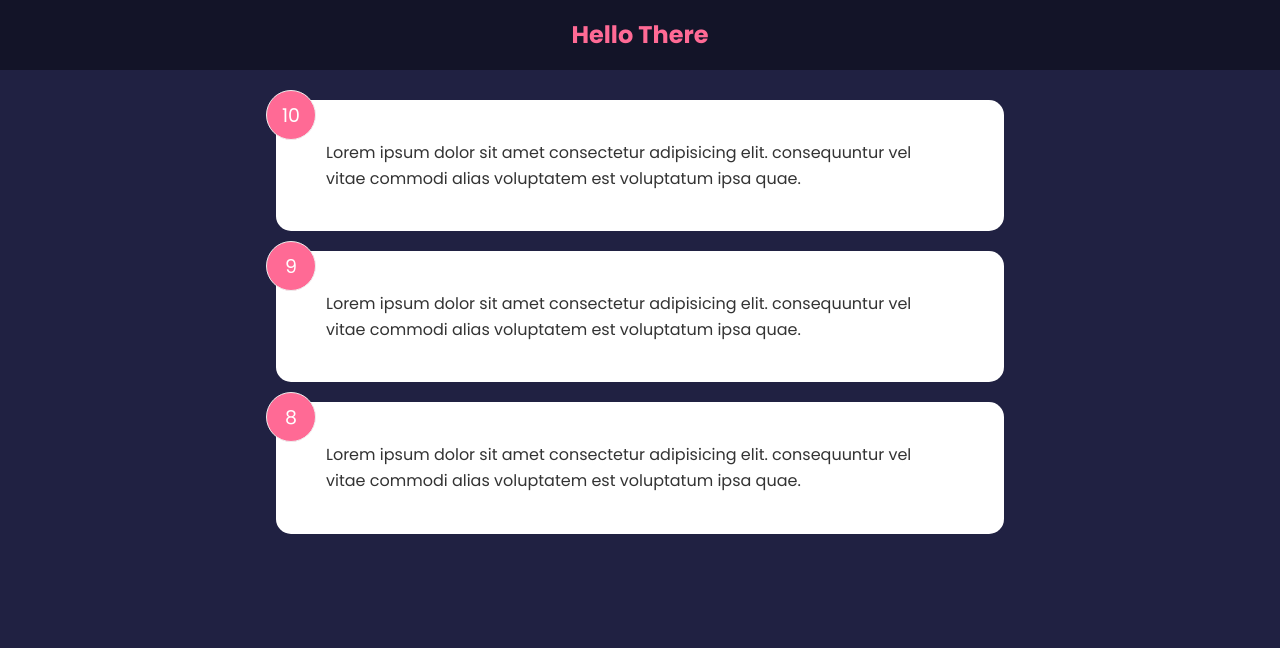
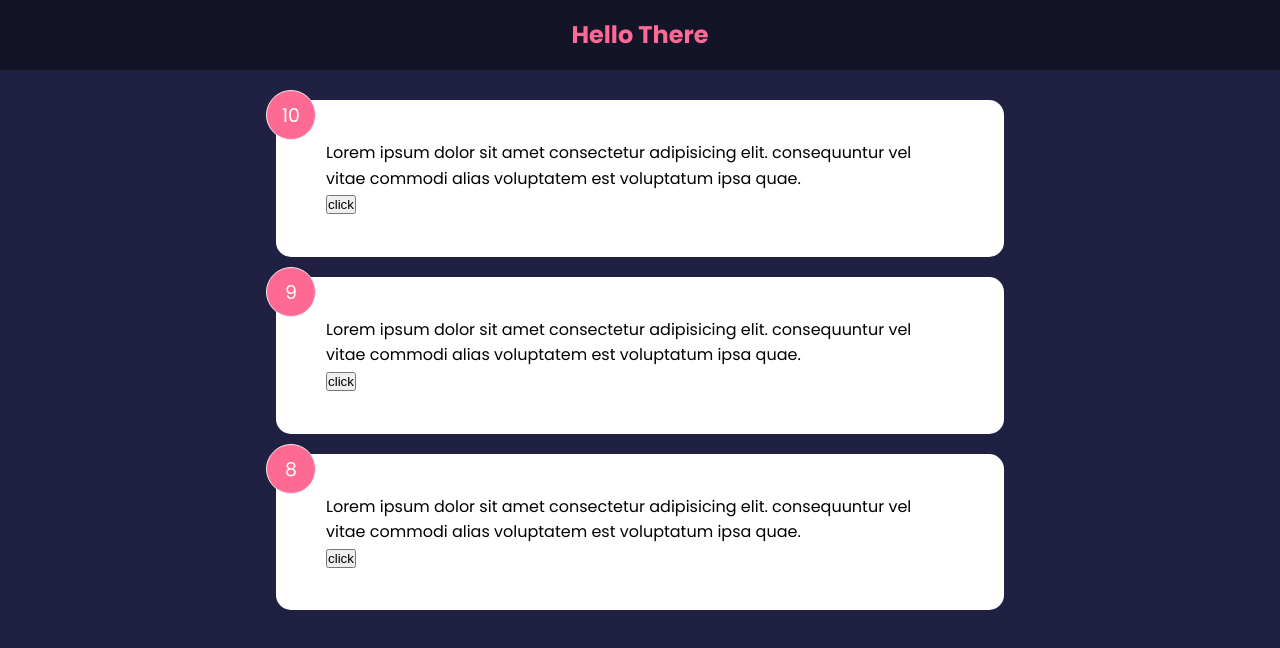
Before and after one commit to Hosseinht/rateapp-react, a React (Create React App) app: page / in a window 1280 px wide. Shown: the top 648 px of the page. Built offline with nearby package versions, Linux system fonts and the light colour scheme.

Commit message:
Card Components & Coditional Style & Class

```diff
--- a/src/components/RateItem.jsx
+++ b/src/components/RateItem.jsx
@@ -1,10 +1,14 @@
+import Card from "./shared/Card";
+import {useState} from "react";
 
 const RateItem = ({item}) => {
+    const [reverse, setReverse] = useState(false)
     return (
-        <div className='card'>
+        <Card reverse={reverse}>
             <div className="num-display">{item.rating}</div>
             <div className="text-display">{item.text}</div>
-        </div>
+            <button onClick={() => setReverse(!reverse)}>click</button>
+        </Card>
     );
 };
 
--- /dev/null
+++ b/src/components/shared/Card.jsx
@@ -0,0 +1,22 @@
+import React from 'react';
+
+const Card = ({children, reverse}) => {
+    // return (
+    //     <div className={`card ${reverse && 'reverse'}`}>
+    //         {children}
+    //     </div>
+    // );
+
+    return (
+        <div className='card' style={{
+            backgroundColor: reverse ? 'rgba(0,0,0,0.4)' : "#fff",
+            color: reverse ? "#fff" : '#000'
+        }}>
+            {children}
+        </div>
+    );
+
+
+};
+
+export default Card;
```
